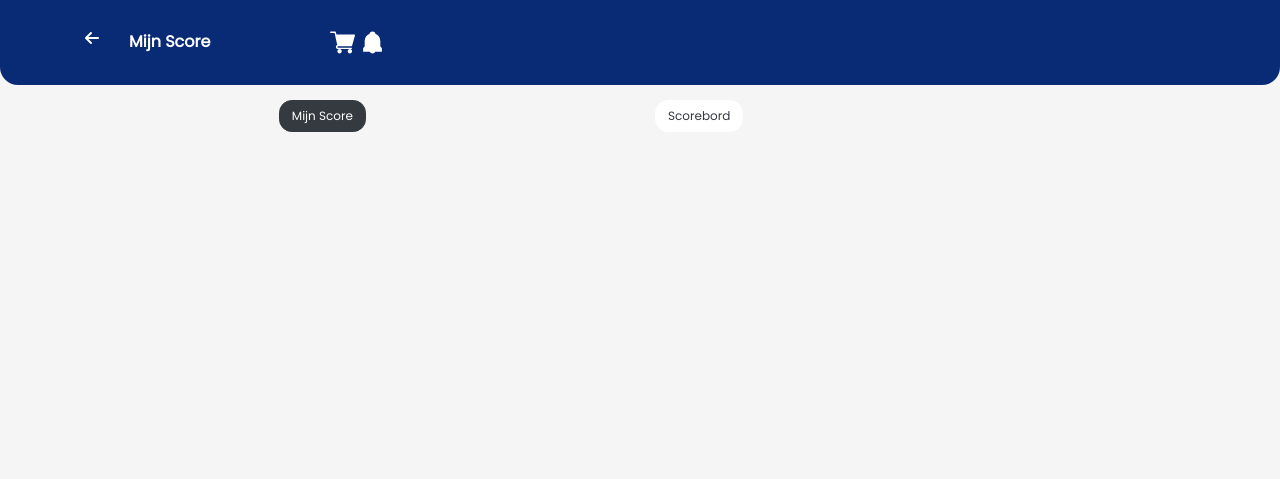
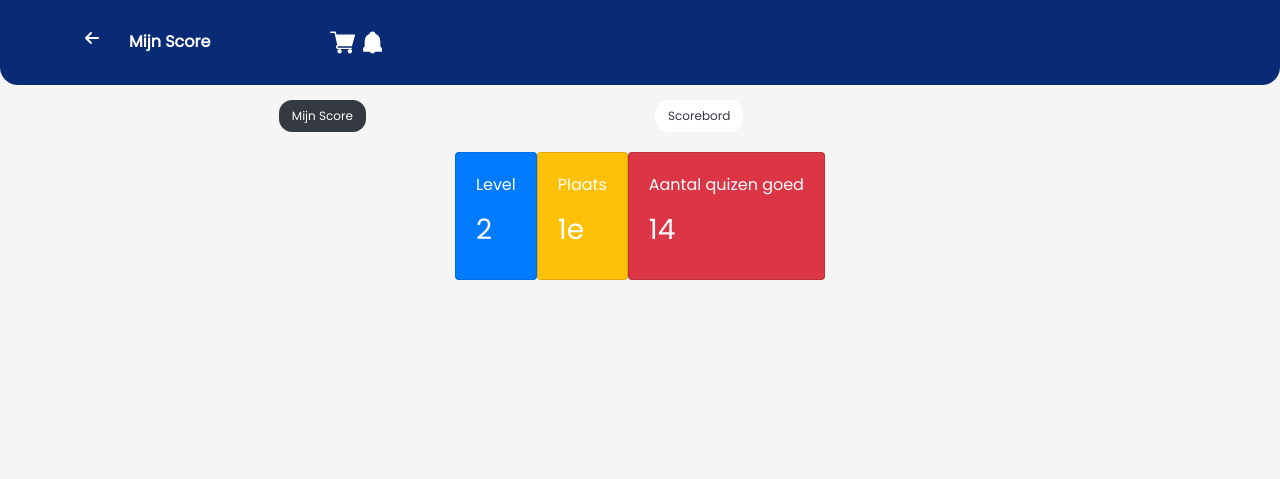
Before and after one commit to iamesat/Groninger-Landschap-App, a PHP site: page /mijn-score.php in a window 1280 px wide. Shown: the top 479 px of the page. Run offline with PHP 8.4, Linux system fonts and the light colour scheme; some libraries are stand-ins or nearby versions.

Commit message:
Update mijn-score.php

```diff
--- a/mijn-score.php
+++ b/mijn-score.php
@@ -4,7 +4,7 @@
 <title>Mijn Score</title>
 
 <body>
-<div class="container mx-auto">
+<div class="container">
     <div class="row justify-content-center">
    <div class="col routes-buttons">
   <button type="button" class="btn btn-outline-dark route-page-button active">Mijn Score</button>
@@ -15,6 +15,30 @@
  </div>
 </div>
 
+<div class="container">
+    <div class="row justify-content-center">
+        <div class="card text-white bg-primary mb-3" style="max-width: 18rem;">
+            <div class="card-body">
+                <p class="card-text">Level</p>
+                <h3 class="card-title">2</h3>
+            </div>
+        </div>
+        <div class="card text-white bg-warning mb-3" style="max-width: 18rem;">
+            <div class="card-body">
+                <p class="card-text">Plaats</p>
+                <h3 class="card-title">1e</h3>
+            </div>
+        </div>
+        <div class="card text-white bg-danger mb-3" style="max-width: 18rem;">
+            <div class="card-body">
+                <p class="card-text">Aantal quizen goed</p>
+                <h3 class="card-title">14</h3>
+            </div>
+        </div>
+
+    </div>
+</div>
+
 <?php include "include/bottom_navbar.php"; ?>
 <?php include "include/scripts.php"; ?>
 </body>
```
